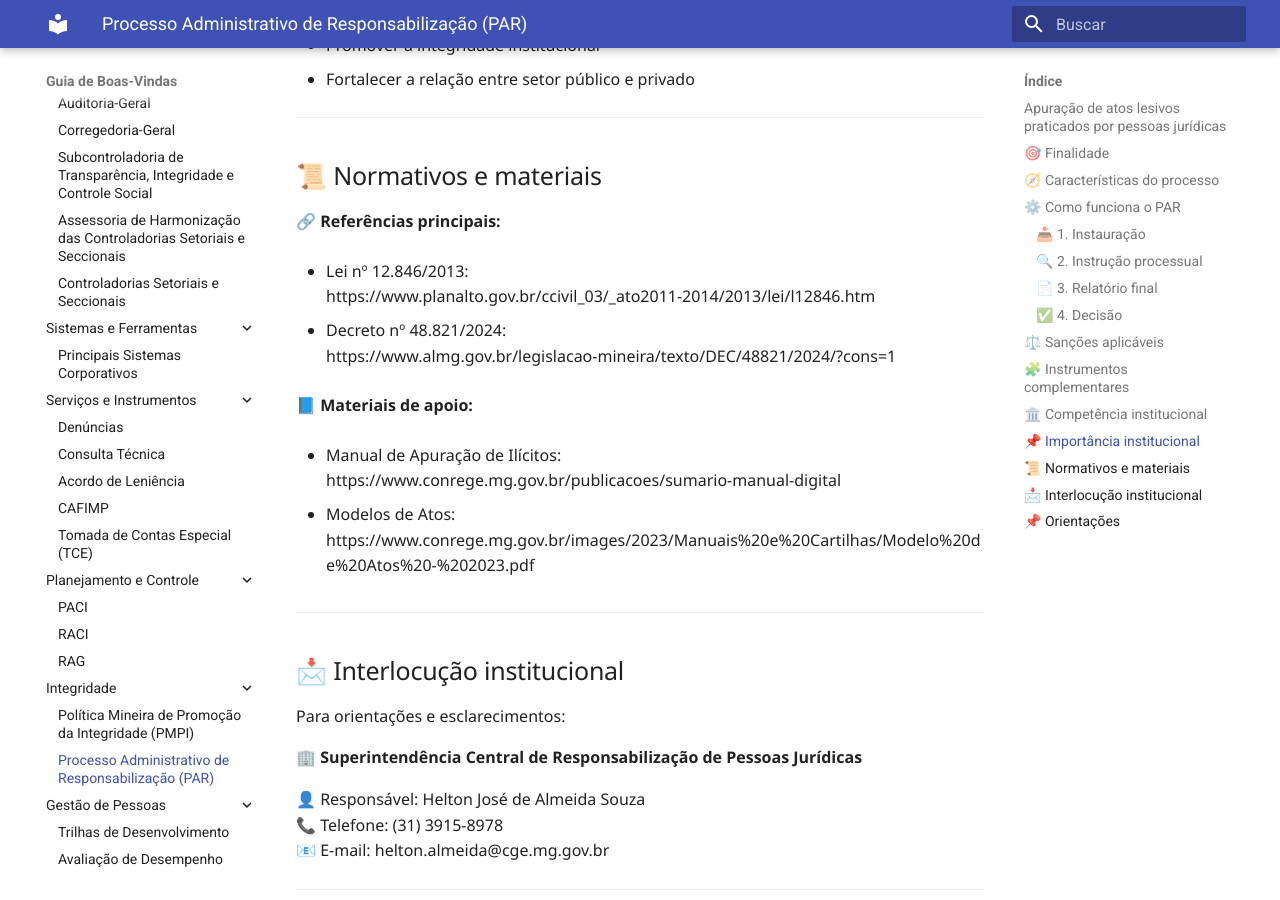
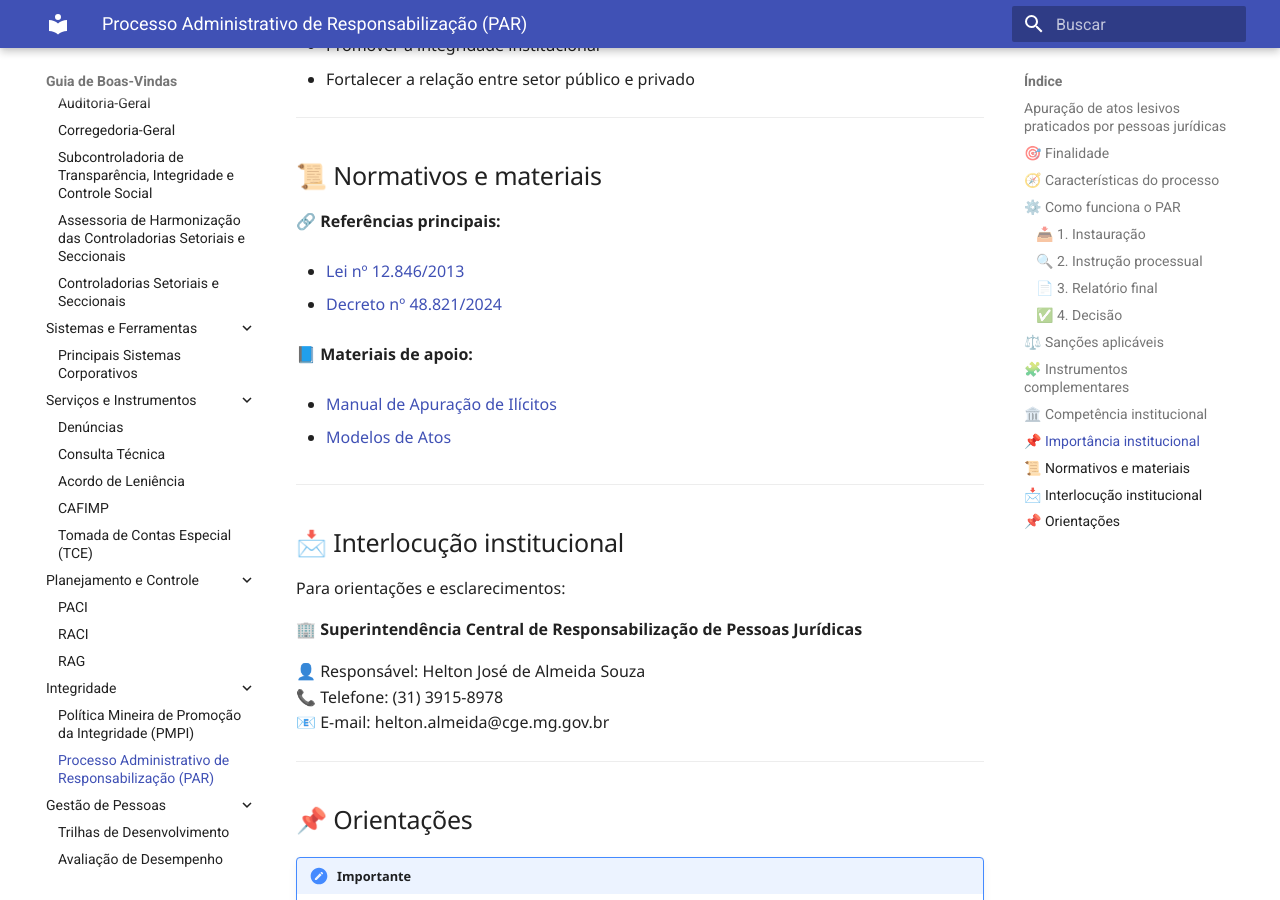
Before and after one commit to CGEMG-AHCS/guia-de-boas-vindas, an MkDocs documentation site: the page built from docs/par.md, in a window 1280 px wide and 900 px high, scrolled down 3437 px. Built offline with MkDocs 1.6.1 and Material for MkDocs 9.7.7, drawn with Linux system fonts in a browser that asks for light colours.

Commit message:
Update par.md

```diff
--- a/docs/par.md
+++ b/docs/par.md
@@ -139,19 +139,15 @@ O PAR é um instrumento essencial para:
 
 🔗 **Referências principais:**
 
-- Lei nº 12.846/2013:
-  https://www.planalto.gov.br/ccivil_03/_ato2011-2014/2013/lei/l12846.htm
+- [Lei nº 12.846/2013](https://www.planalto.gov.br/ccivil_03/_ato2011-2014/2013/lei/l12846.htm)
 
-- Decreto nº 48.821/2024:
-  https://www.almg.gov.br/legislacao-mineira/texto/DEC/48821/2024/?cons=1
+- [Decreto nº 48.821/2024](https://www.almg.gov.br/legislacao-mineira/texto/DEC/48821/2024/?cons=1)
 
 📘 **Materiais de apoio:**
 
-- Manual de Apuração de Ilícitos:
-  https://www.conrege.mg.gov.br/publicacoes/sumario-manual-digital
+- [Manual de Apuração de Ilícitos](https://www.conrege.mg.gov.br/publicacoes/sumario-manual-digital)
 
-- Modelos de Atos:
-  https://www.conrege.mg.gov.br/images/2023/Manuais%20e%20Cartilhas/Modelo%20de%20Atos%20-%202023.pdf
+- [Modelos de Atos](https://www.conrege.mg.gov.br/images/2023/Manuais%20e%20Cartilhas/Modelo%20de%20Atos%20-%202023.pdf)
 
 ---
 
```
